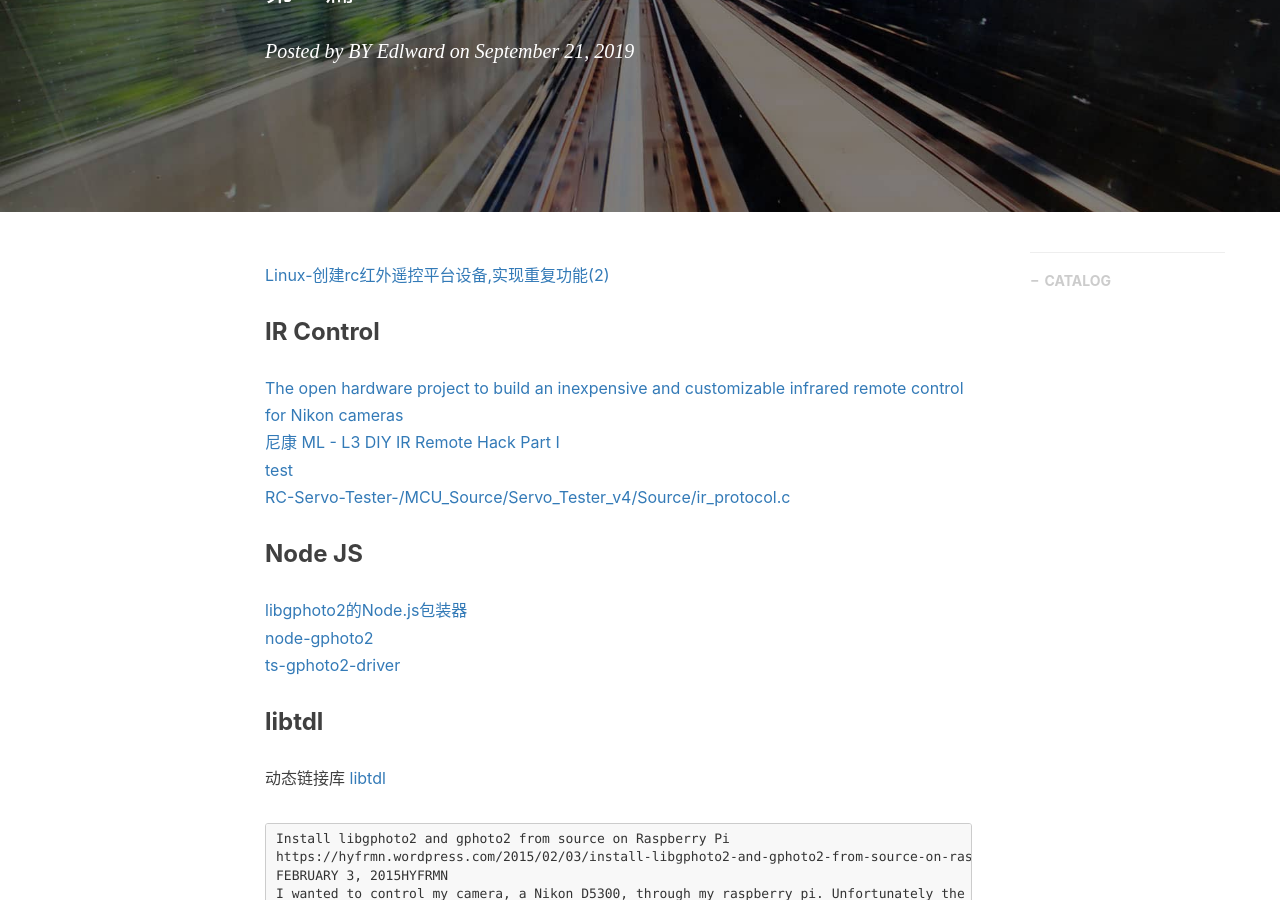
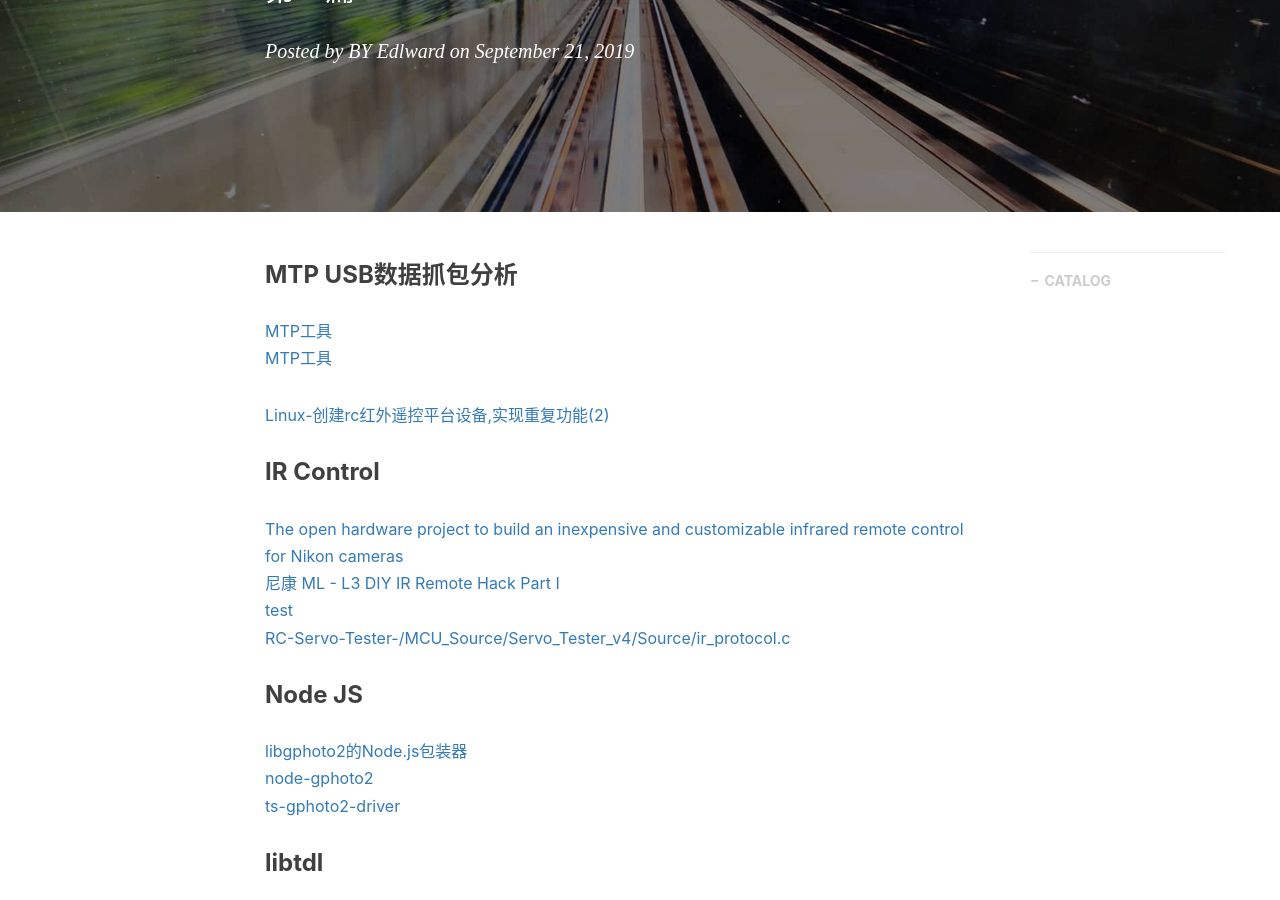
Before and after one commit to gary-robotics/dlward, a Jekyll site: the page built from _posts/2019-01-25-gphoto-2019.markdown, in a window 1280 px wide and 900 px high, scrolled down 311 px. Built offline with Jekyll 4.4.1, drawn with Linux system fonts in a browser that asks for light colours; nearby versions of some CDN libraries; comment, search, counter and statistics services are not loaded.

Commit message:
Update 2019-01-25-gphoto-2019.markdown

```diff
--- a/_posts/2019-01-25-gphoto-2019.markdown
+++ b/_posts/2019-01-25-gphoto-2019.markdown
@@ -9,7 +9,12 @@ catalog: true                       # 是否归档
 tags:                               #标签
     - GPHOTO2
 ---
+### MTP USB数据抓包分析
+[MTP工具](https://github.com/Edlward/usbmtp_dissector)
+[MTP工具](https://github.com/Edlward/mtp-tools)
+
 [Linux-创建rc红外遥控平台设备,实现重复功能(2)](https://www.cnblogs.com/lifexy/p/9783914.html)
+
 ### IR Control
 [The open hardware project to build an inexpensive and customizable infrared remote control for Nikon cameras](http://www.bigmike.it/ircontrol/)
 [尼康 ML - L3 DIY IR Remote Hack Part I](https://bayesianadventures.wordpress.com/2013/08/09/nikon-ml-l3-ir-remote-hack/)
```
